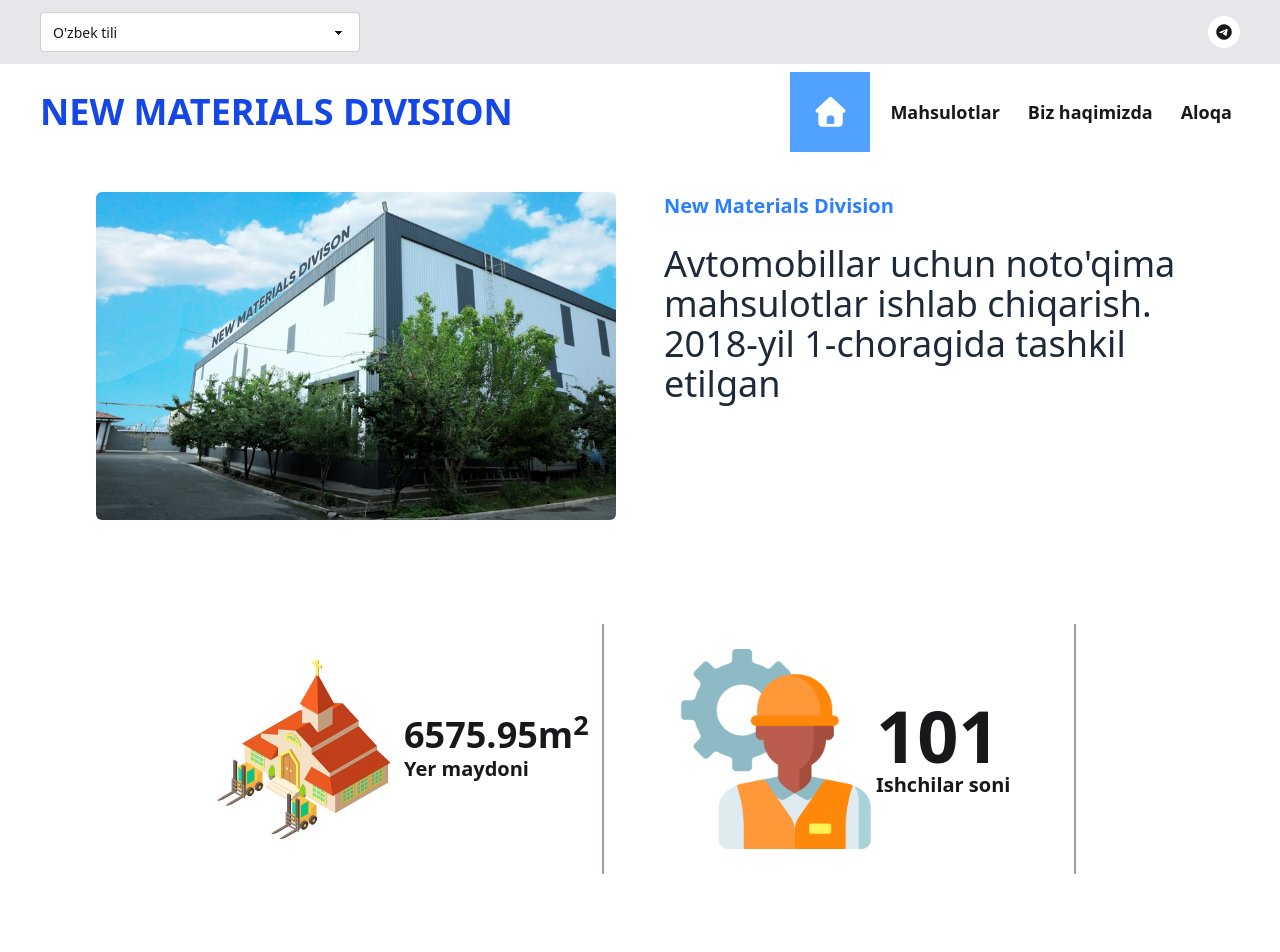
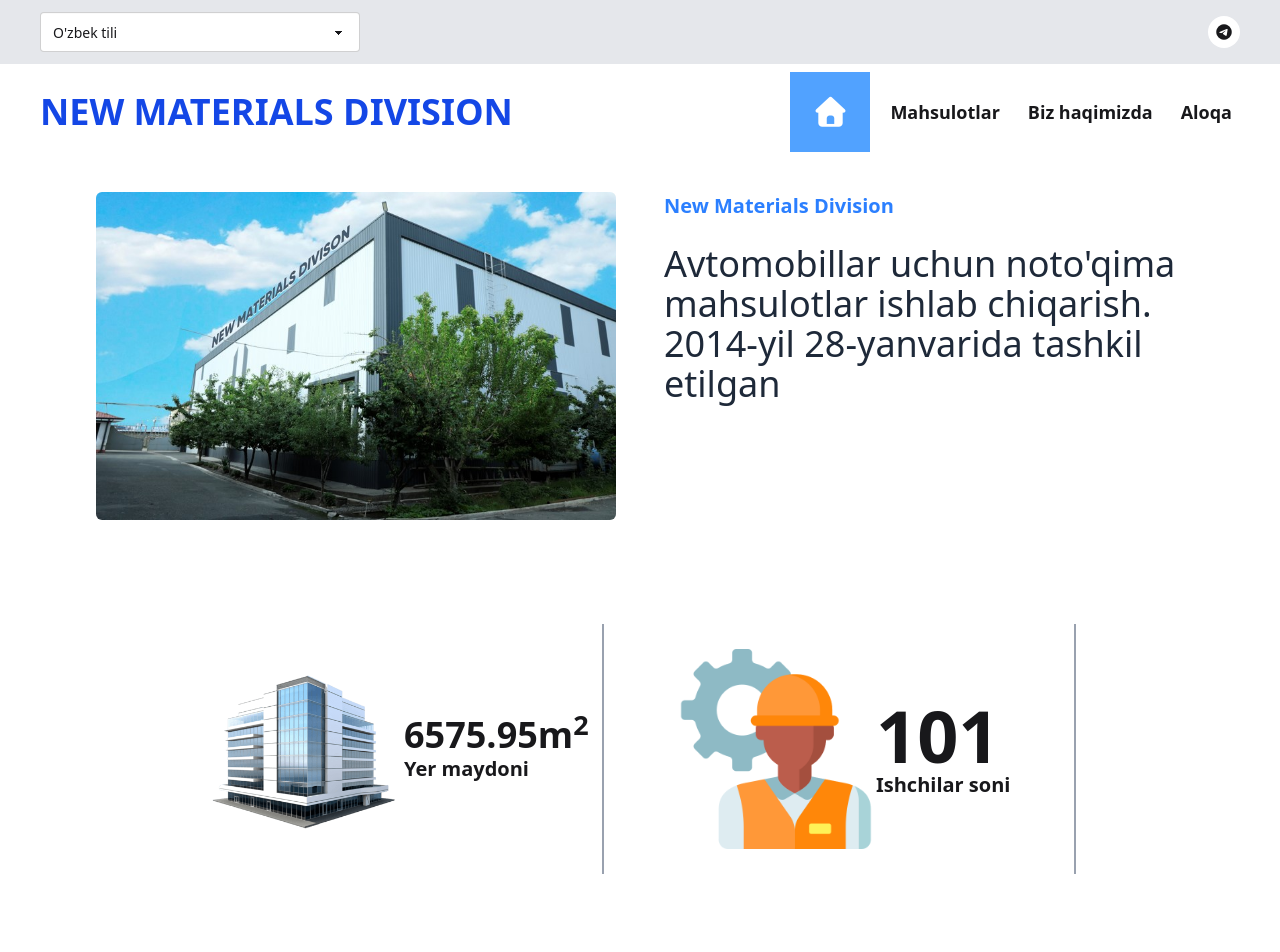
Before and after one commit to beksultanusmonov/electronik, a React (Vite) app: page /about in a window 1280 px wide. Shown: the top 952 px of the page. Built offline with nearby package versions, Linux system fonts and the light colour scheme.

Commit message:
about icon

```diff
--- a/public/locales/en/translation.json
+++ b/public/locales/en/translation.json
@@ -28,7 +28,7 @@
     "home_welcome_2": "Thermal insulation felts",
     "home_slogan_1": "A company that produces high-quality thermoplastic felt and components for vehicles",
     "home_slogan_2": "High-quality thermal insulation thermoplastic felts - a modern solution for vehicles and industry",
-    "home_description": "Production of non-woven products for cars. Established in the 1st quarter of 2018",
+    "home_description": "Production of non-woven products for cars. Established on January 28, 2014",
     "home_data": "Thermoplastic felt is a technical material that softens and takes shape when exposed to heat, and is widely used in industry. The most common areas of use are listed below:",
     "newspaper1": "Automotive Industry",
   "newspaper2": "Household Appliance Manufacturing",
--- a/public/locales/ru/translation.json
+++ b/public/locales/ru/translation.json
@@ -28,7 +28,7 @@
     "home_welcome_2": "Теплоизоляционный войлок",
     "home_slogan_1": "Компания по производству высококачественного термопластичного войлока и комплектующих для транспортных средств.",
     "home_slogan_2": "Высококачественные термопластичные войлоки для теплоизоляции – современное решение для транспортных средств и промышленности.",
-    "home_description": "Производство нетканых материалов для автомобилей. Основано в 1 квартале 2018 года.",
+    "home_description": "Производство нетканых материалов для автомобилей. Основано 28 января 2014 года.",
     "home_data": "Термопластичный войлок — это технический материал, который размягчается и принимает форму под воздействием тепла и широко используется в промышленности. Наиболее распространённые области применения перечислены ниже:",
     "newspaper1": "Автомобильная промышленность",
   "newspaper2": "Производство бытовой техники",
--- a/public/locales/uz/translation.json
+++ b/public/locales/uz/translation.json
@@ -23,7 +23,7 @@
     "home_welcome_2": "Issiqlik izolyatori voyloklar",
     "home_slogan_1": "Transport vositalari uchun yuqori sifatli termoplastik voylok va komponentlar ishlab chiqaruvchi kampaniya",
     "home_slogan_2": "Yuqori sifatli issiqlik izolyatori termoplastik voyloklar - transport vositalari va sanoat uchun zamonaviy yechim",
-    "home_description": "Avtomobillar uchun noto'qima mahsulotlar ishlab chiqarish. 2018-yil 1-choragida tashkil etilgan",
+    "home_description": "Avtomobillar uchun noto'qima mahsulotlar ishlab chiqarish. 2014-yil 28-yanvarida tashkil etilgan",
     "home_data": "Termoplastik kigiz issiqlik ta’sirida yumshaydigan va shakl oladigan texnik material bo‘lib, sanoatda juda keng qo‘llaniladi.  Quyida eng ko‘p ishlatiladigan sohalar keltirilgan:",
     "newspaper1": "Avtomobil sanoati",
     "newspaper2": "Maishiy texnika ishlab chiqarish",
--- a/src/components/About.jsx
+++ b/src/components/About.jsx
@@ -33,7 +33,7 @@
       </div>
       <div className="flex my-18 flex-wrap justify-center gap-18">
         <div className="w-[400px] max-w-[94vw] flex-col sm:flex-row flex items-center min-h-[250px] sm:border-r-2 border-gray-400">
-          <img src="about1.png" className="w-[200px]" />
+          <img src="about4.png" className="w-[200px]" />
           <div>
             <h1 className="font-bold text-4xl sm:text-4xl">6575.95m<sup>2</sup></h1>
             <p className="font-semibold text-xl">
```
Also changed, not shown: public/about4.png (added), public/about5.png (added).
